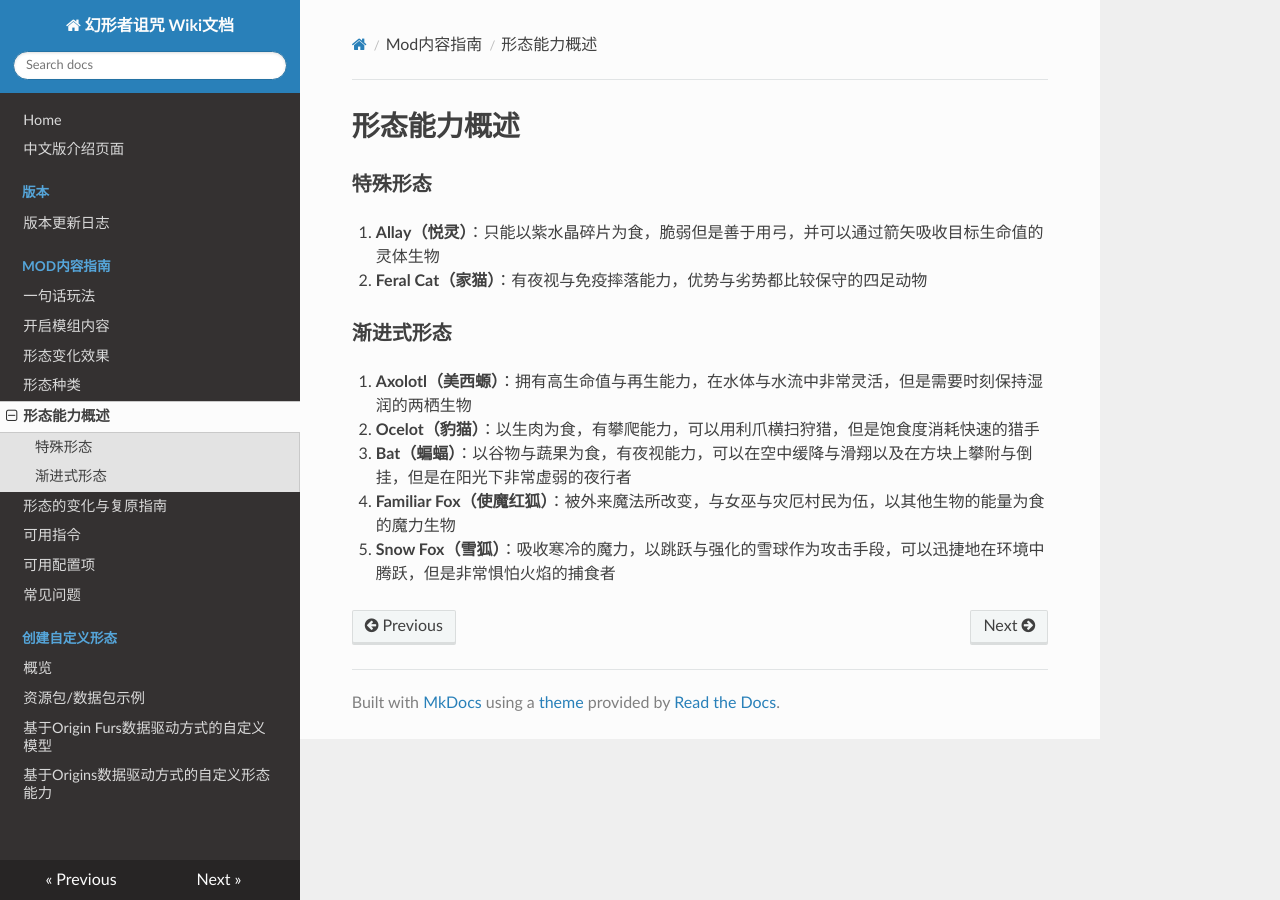
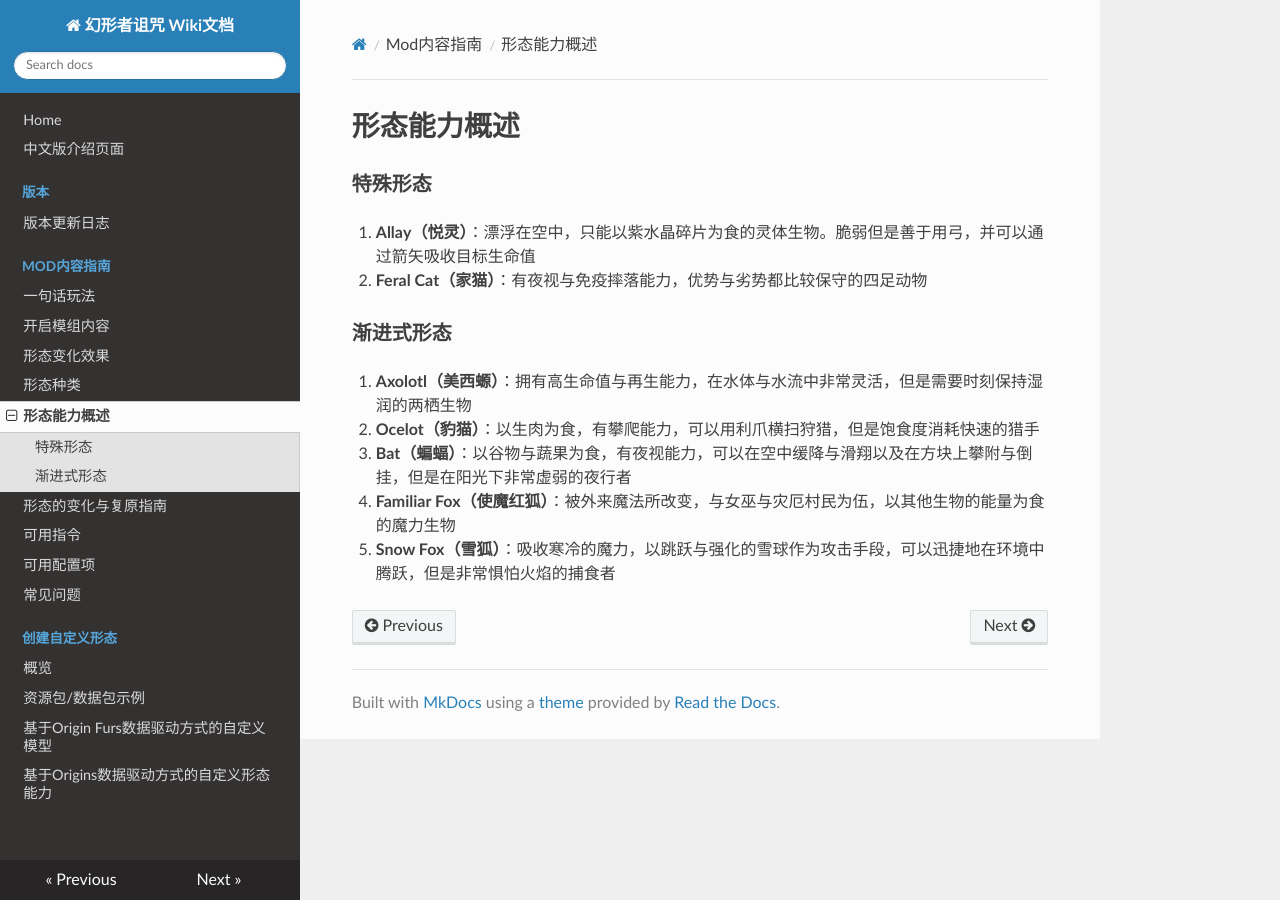
Before and after one commit to onixary/ssc_wiki, an MkDocs documentation site: the page built from docs/mod_content/form_ability_overview.md, in a window 1280 px wide. Built offline with MkDocs 1.6.1, drawn with Linux system fonts in a browser that asks for light colours; nearby versions of some CDN libraries.

Commit message:
小修小补

```diff
--- a/docs/mod_content/form_ability_overview.md
+++ b/docs/mod_content/form_ability_overview.md
@@ -2,7 +2,7 @@
 
 ### 特殊形态
 
-1. **Allay（悦灵）**：只能以紫水晶碎片为食，脆弱但是善于用弓，并可以通过箭矢吸收目标生命值的灵体生物
+1. **Allay（悦灵）**：漂浮在空中，只能以紫水晶碎片为食的灵体生物。脆弱但是善于用弓，并可以通过箭矢吸收目标生命值
 
 2. **Feral Cat（家猫）**：有夜视与免疫摔落能力，优势与劣势都比较保守的四足动物
 
```
